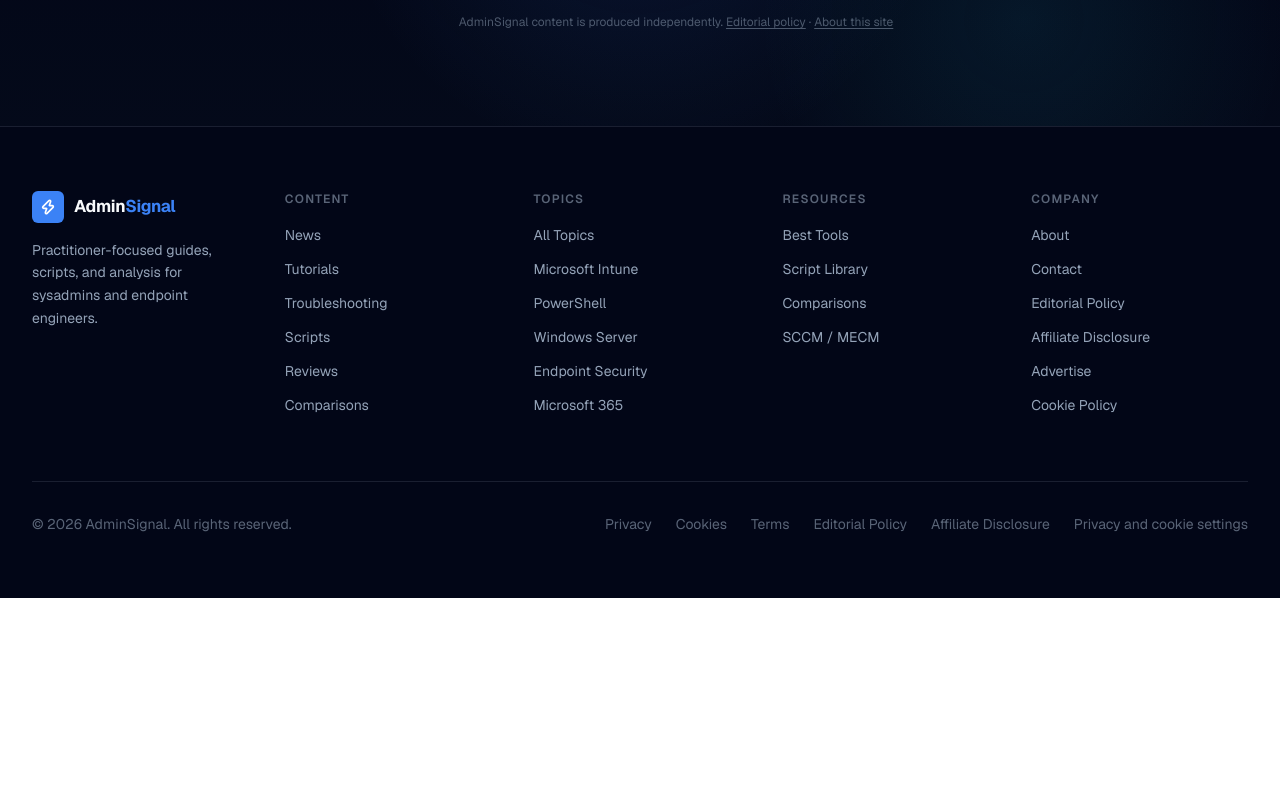
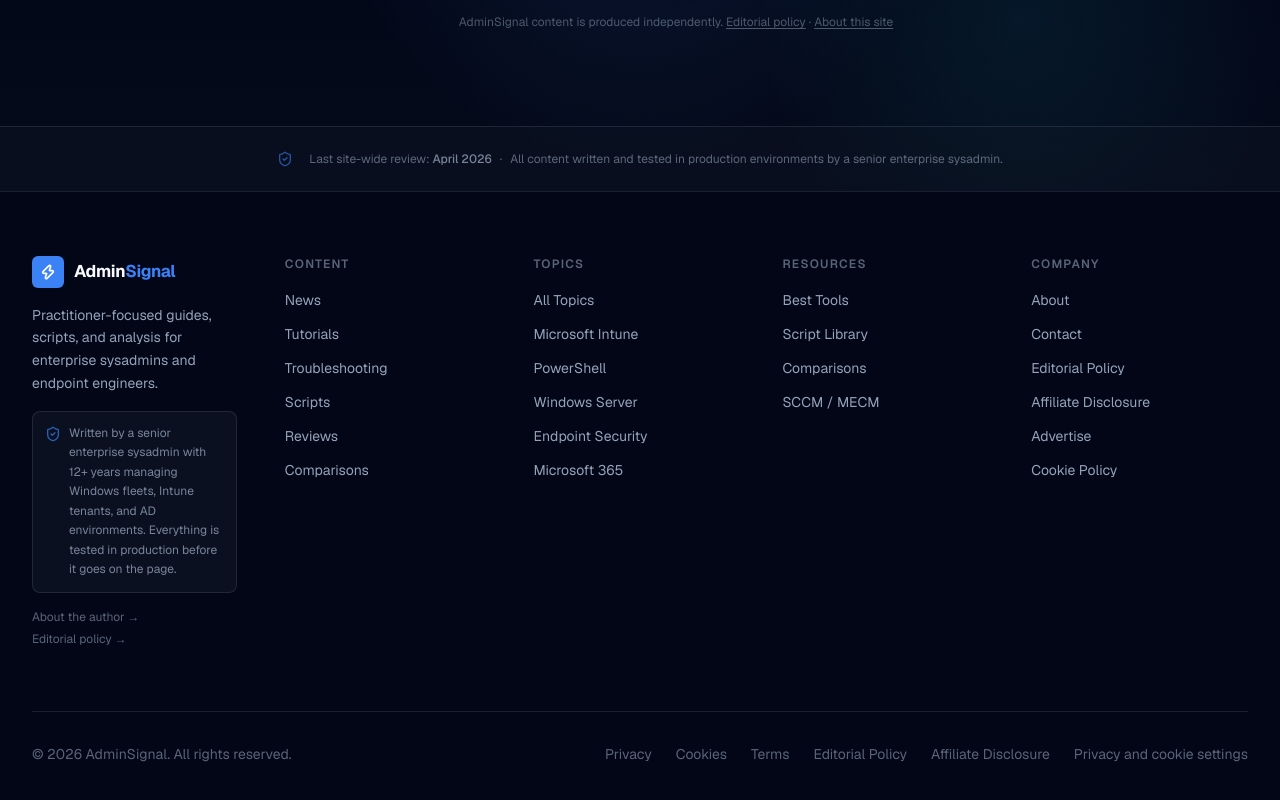
Before and after one commit to Jackoma0209/adminsignal, a Next.js app: page / in a window 1280 px wide. Shown: the part 7340-8140 px from the top of the page. Before the commit the page ends 7938 px from the top, so only its background shows below. Built offline with nearby package versions, Linux system fonts and the light colour scheme; no server answers; a web font is replaced by a local one.

Commit message:
feat: final AdSense readiness polish - E-E-A-T signals, metadata, trust blurb

```diff
--- a/src/app/layout.tsx
+++ b/src/app/layout.tsx
@@ -17,14 +17,20 @@ const geistMono = Geist_Mono({
   subsets: ['latin'],
 })
 
+const SITE_NAME = 'AdminSignal'
+const SITE_URL = 'https://www.adminsignal.com'
+const SITE_DESCRIPTION =
+  'Production-tested guides, PowerShell scripts, and analysis for enterprise sysadmins. Written by a practitioner with 12+ years managing Windows fleets, Microsoft Intune tenants, and Active Directory environments across finance, logistics, and professional services.'
+const OG_IMAGE = `${SITE_URL}/og-default.png`
+
 export const metadata: Metadata = {
-  metadataBase: new URL('https://www.adminsignal.com'),
+  metadataBase: new URL(SITE_URL),
+  applicationName: SITE_NAME,
   title: {
-    default: 'AdminSignal — Practitioner-Focused Content for Sysadmins',
-    template: '%s | AdminSignal',
+    default: `${SITE_NAME} — Practitioner-Focused Content for Sysadmins`,
+    template: `%s | ${SITE_NAME}`,
   },
-  description:
-    'In-depth guides, scripts, and analysis for endpoint specialists, Windows admins, and IT engineers. Written by a practitioner with 12+ years of enterprise Windows and Intune experience.',
+  description: SITE_DESCRIPTION,
   keywords: [
     'sysadmin',
     'Microsoft Intune',
@@ -37,10 +43,25 @@ export const metadata: Metadata = {
     'Intune tutorials',
     'Windows admin guides',
     'enterprise IT',
+    'Windows 11',
+    'Autopilot',
+    'Entra ID',
+    'Group Policy',
+    'Patch Tuesday',
+    'endpoint security',
+    'CIS benchmark',
+    'LAPS',
+    'MDM',
+    'zero-touch deployment',
   ],
-  authors: [{ name: 'Jack', url: 'https://www.adminsignal.com/about' }],
+  authors: [
+    {
+      name: 'Jack',
+      url: `${SITE_URL}/about`,
+    },
+  ],
   creator: 'Jack',
-  publisher: 'AdminSignal',
+  publisher: SITE_NAME,
   robots: {
     index: true,
     follow: true,
@@ -53,17 +74,29 @@ export const metadata: Metadata = {
     },
   },
   openGraph: {
-    siteName: 'AdminSignal',
+    siteName: SITE_NAME,
     type: 'website',
     locale: 'en_US',
+    url: SITE_URL,
+    title: `${SITE_NAME} — Practitioner-Focused Content for Sysadmins`,
+    description: SITE_DESCRIPTION,
+    images: [
+      {
+        url: OG_IMAGE,
+        width: 1200,
+        height: 630,
+        alt: 'AdminSignal — Practitioner-Focused Guides for Enterprise Sysadmins',
+      },
+    ],
   },
   twitter: {
     card: 'summary_large_image',
     site: '@adminsignal',
     creator: '@adminsignal',
-    title: 'AdminSignal — Practitioner-Focused Content for Sysadmins',
+    title: `${SITE_NAME} — Practitioner-Focused Content for Sysadmins`,
     description:
-      'In-depth guides, scripts, and analysis for Windows admins and endpoint engineers. Production-tested, not lab theory.',
+      'Production-tested guides, PowerShell scripts, and analysis for Windows admins and endpoint engineers. 12+ years enterprise experience, no lab theory.',
+    images: [OG_IMAGE],
   },
   category: 'technology',
   other: {
--- a/src/app/page.tsx
+++ b/src/app/page.tsx
@@ -1,4 +1,6 @@
 import type { Metadata } from 'next'
+import Container from '@/components/layout/Container'
+import { ShieldCheck } from 'lucide-react'
 import HeroSection from '@/components/sections/HeroSection'
 import ValuePropSection from '@/components/sections/ValuePropSection'
 import TrustStripSection from '@/components/sections/TrustStripSection'
@@ -70,6 +72,21 @@ export default function HomePage() {
       <RecommendedToolsSection />
       <TestimonialsSection />
       <AuthorBioSection />
+
+      {/* ── Site-wide trust strip ─────────────────────────────────────── */}
+      <div className="border-t border-border bg-surface/30 py-6">
+        <Container>
+          <div className="flex flex-col items-center justify-center gap-2 text-center sm:flex-row sm:gap-4">
+            <ShieldCheck className="h-4 w-4 shrink-0 text-primary/60" aria-hidden="true" />
+            <p className="text-xs text-muted/60">
+              Last site-wide review: <span className="font-medium text-muted/80">April 2026</span>
+              <span className="mx-2 hidden sm:inline" aria-hidden="true">·</span>
+              <br className="sm:hidden" />
+              All content written and tested in production environments by a senior enterprise sysadmin.
+            </p>
+          </div>
+        </Container>
+      </div>
     </>
   )
 }
--- a/src/components/layout/Footer.tsx
+++ b/src/components/layout/Footer.tsx
@@ -1,5 +1,5 @@
 import Link from 'next/link'
-import { Zap } from 'lucide-react'
+import { Zap, ShieldCheck } from 'lucide-react'
 import PrivacySettingsButton from '@/components/PrivacySettingsButton'
 
 const footerLinks = [
@@ -64,8 +64,22 @@ export default function Footer() {
               </span>
             </Link>
             <p className="mt-4 max-w-xs text-sm leading-relaxed text-muted">
-              Practitioner-focused guides, scripts, and analysis for sysadmins and endpoint engineers.
+              Practitioner-focused guides, scripts, and analysis for enterprise sysadmins and endpoint engineers.
             </p>
+            <div className="mt-4 flex items-start gap-2 rounded-lg border border-border bg-surface/60 p-3">
+              <ShieldCheck className="mt-0.5 h-4 w-4 shrink-0 text-primary/70" aria-hidden="true" />
+              <p className="text-xs leading-relaxed text-muted/80">
+                Written by a senior enterprise sysadmin with 12+ years managing Windows fleets, Intune tenants, and AD environments. Everything is tested in production before it goes on the page.
+              </p>
+            </div>
+            <div className="mt-4 flex flex-col gap-1.5">
+              <Link href="/about" className="text-xs text-muted/60 hover:text-foreground-soft transition-colors">
+                About the author →
+              </Link>
+              <Link href="/editorial-policy" className="text-xs text-muted/60 hover:text-foreground-soft transition-colors">
+                Editorial policy →
+              </Link>
+            </div>
           </div>
 
           {/* Link columns */}
--- a/src/lib/metadata.ts
+++ b/src/lib/metadata.ts
@@ -26,6 +26,7 @@ export function buildArticleMetadata({
     title,
     description,
     keywords: tags,
+    ...(authorName && { authors: [{ name: authorName, url: `${siteUrl}/about` }] }),
     ...(url && { alternates: { canonical: url } }),
     openGraph: {
       title,
@@ -34,7 +35,8 @@ export function buildArticleMetadata({
       siteName,
       url,
       publishedTime,
-      modifiedTime,
+      // Always carry a modifiedTime so Google sees freshness signals
+      modifiedTime: modifiedTime ?? publishedTime,
       section: category,
       tags,
       authors: authorName ? [authorName] : undefined,
@@ -43,6 +45,7 @@ export function buildArticleMetadata({
       card: 'summary_large_image',
       title,
       description,
+      ...(authorName && { creator: authorName }),
     },
   }
 }
```
